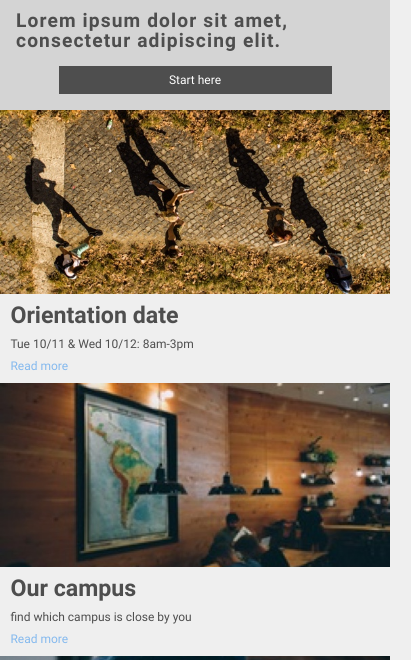
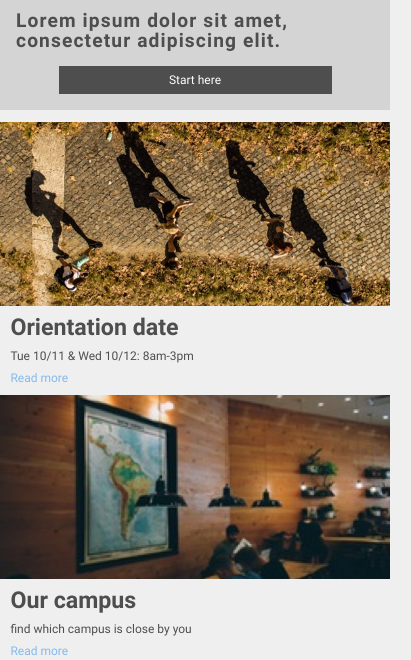
Before and after one commit to garrix86/CAPSTONE_PROJECT, a plain HTML site: page index.html in a window 390 px wide. Shown: the part 440-1100 px from the top of the page, 411 px wide, since content can reach past the window. Drawn offline with Linux system fonts and the light colour scheme.

Commit message:
Last Update mobile

```diff
--- a/resources/css/style.css
+++ b/resources/css/style.css
@@ -361,6 +361,11 @@ footer li {
 }
 
 @media screen and (min-width: 320px) and (max-width:450px){
+
+  ::-webkit-scrollbar-track {
+    background: #f1f1f1;
+}
+
     body {
       font-size: 12px;
       display: flex;
@@ -379,6 +384,7 @@ footer li {
 
     .main-content {
       position: static;
+      margin: 0;
     }
 
     header nav.mobile {
@@ -407,8 +413,9 @@ footer li {
       margin: 0;
     }
 
-    .aside_info .details {
+    .aside_info {
       width: 100%;
+      padding: 0.75rem 0 0 0;
     }
 
     .desktop {
```
